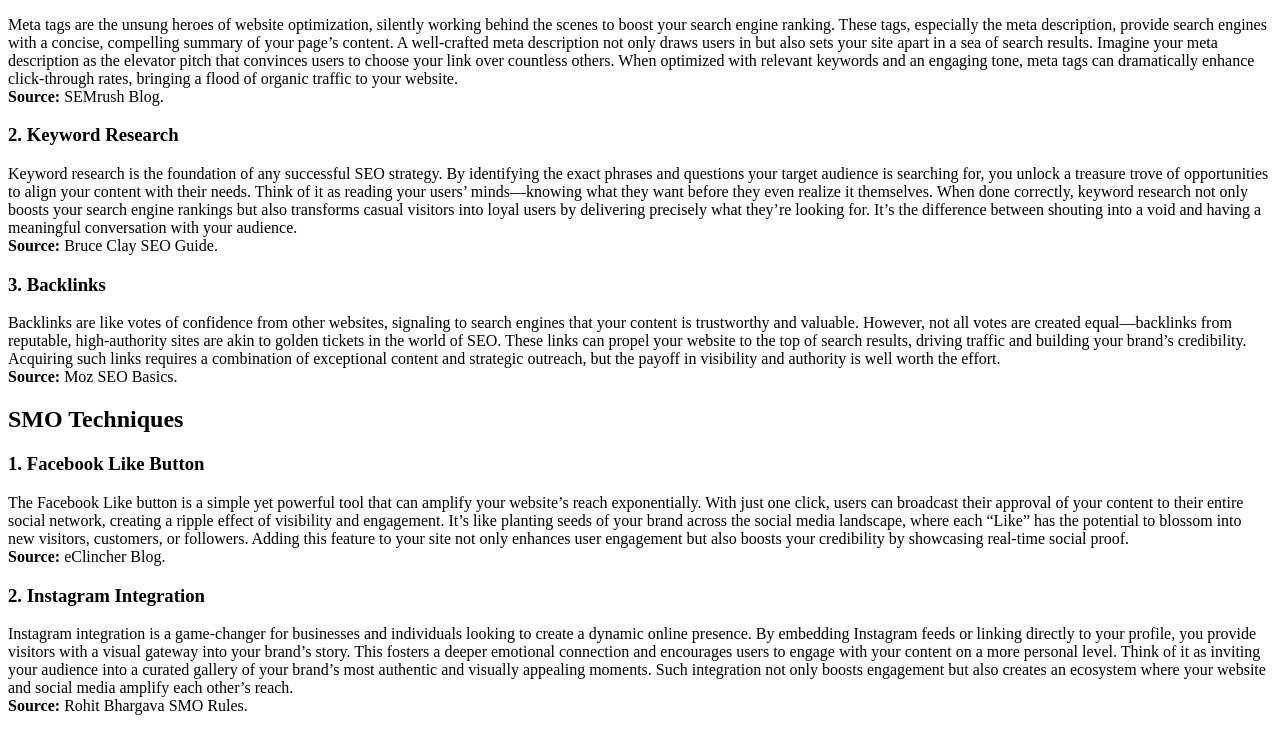
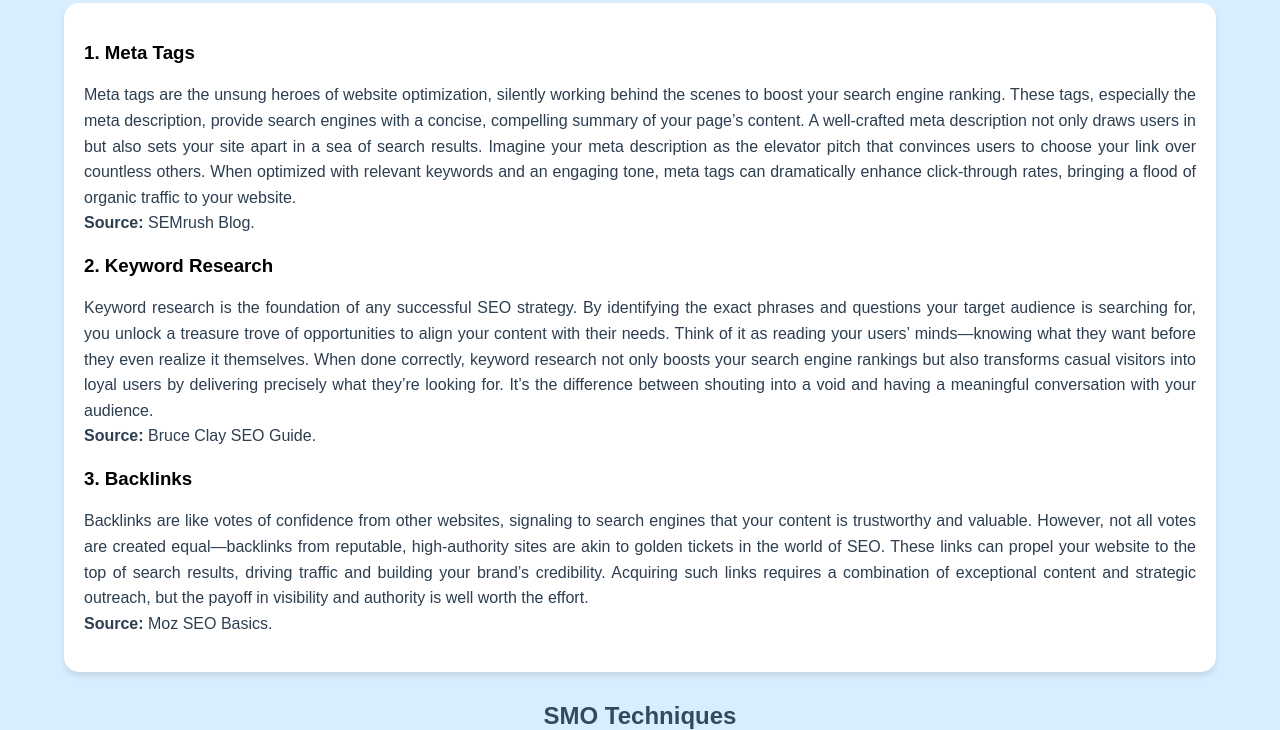
Before and after one commit to afeef-shaikh/afeef-shaikh.github.io, a plain HTML site: page Lab_10/lab_10.html in a window 1280 px wide. Shown: the part 152-882 px from the top of the page. Drawn offline with Linux system fonts and the light colour scheme.

Commit message:
Updated lab_10.html with new changes

```diff
--- a/Lab_10/lab_10.html
+++ b/Lab_10/lab_10.html
@@ -14,7 +14,7 @@
       href="https://cdnjs.cloudflare.com/ajax/libs/font-awesome/6.0.0-beta3/css/all.min.css"
     />
     <!-- Link to CSS -->
-    <link rel="stylesheet" href="lab 10.css" />
+    <link rel="stylesheet" href="lab_10.css" />
   </head>
   <body>
     <div class="container">
```
